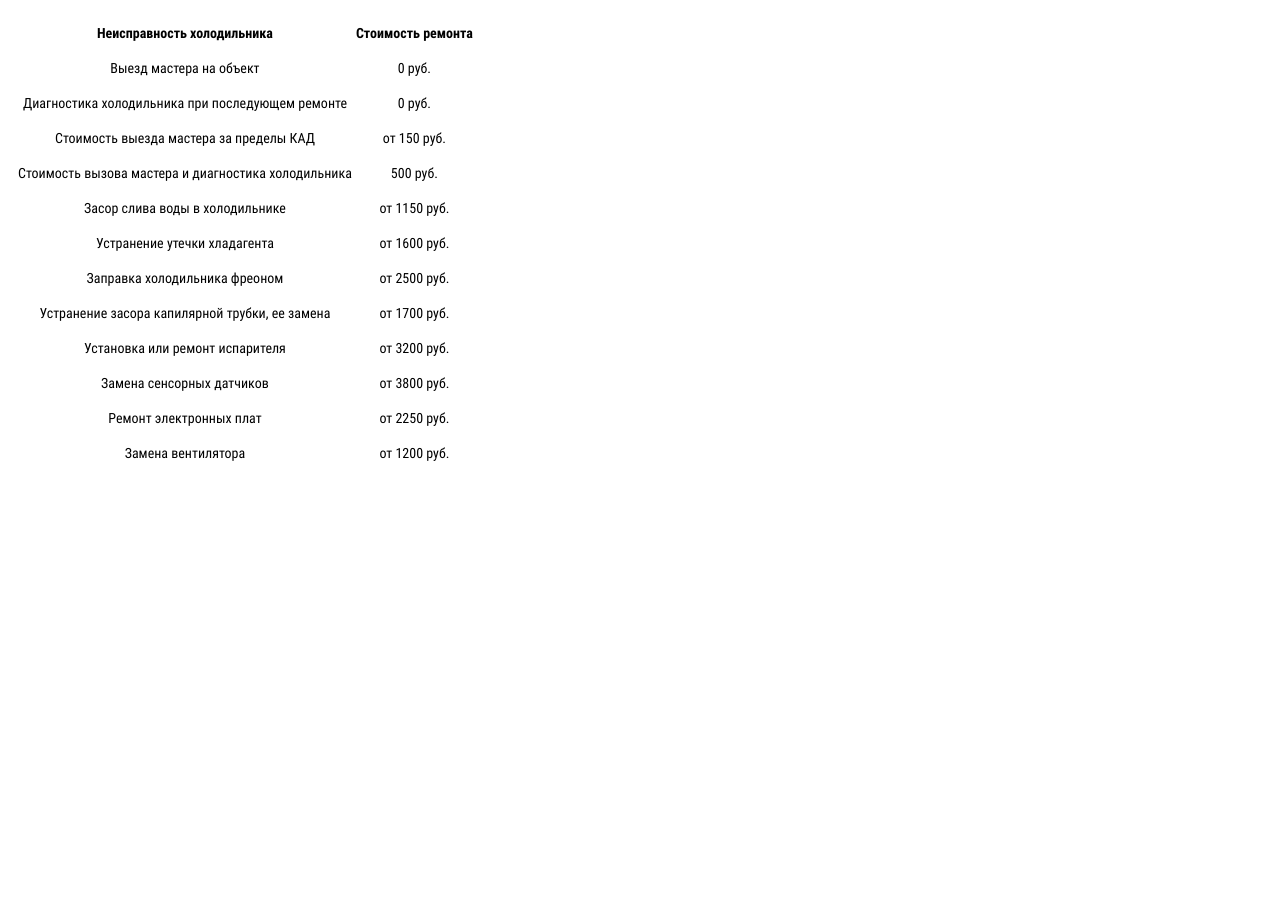
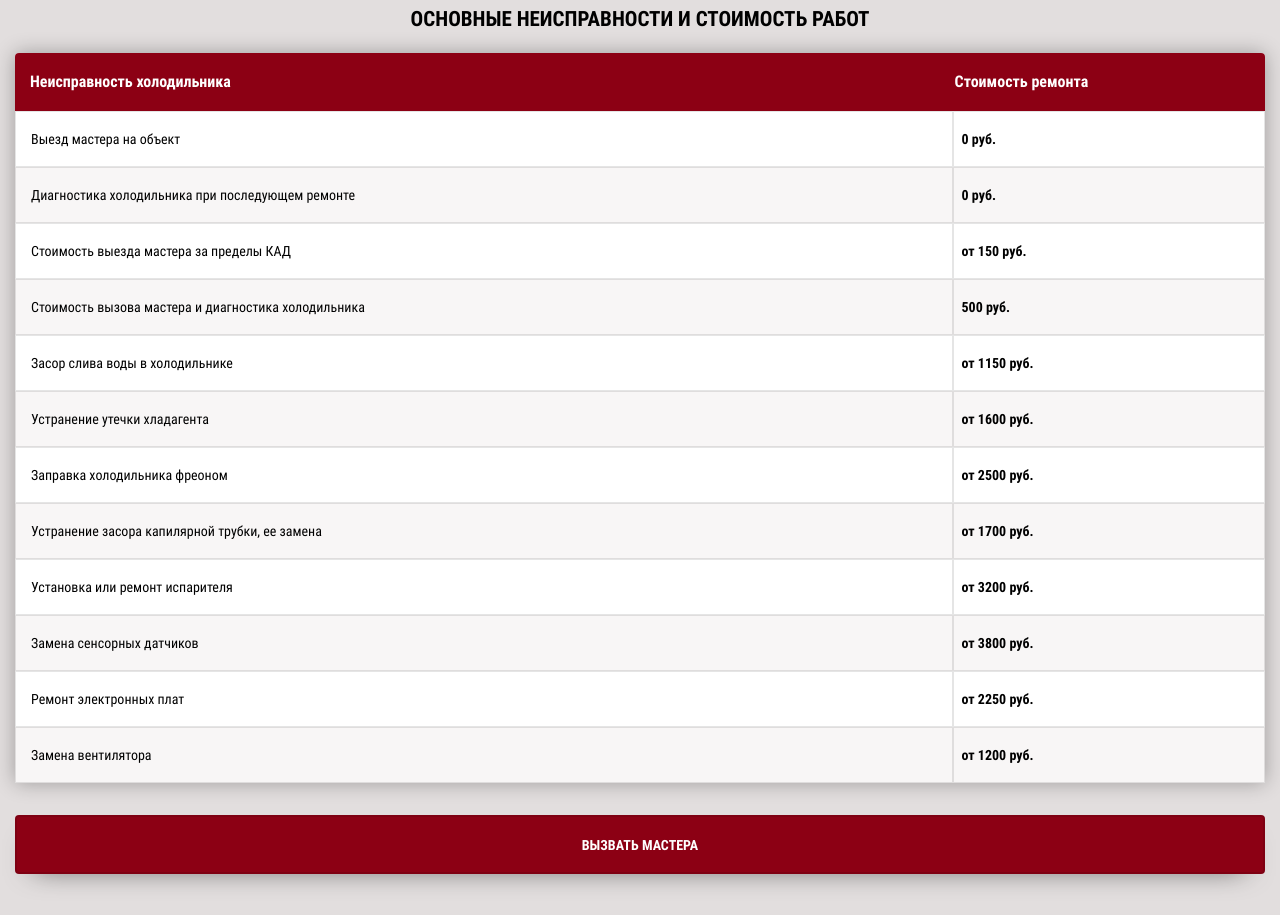
Before and after one commit to BeingAsNikita/testForJob, a website: page source/index.html in a window 1280 px wide. Shown: the part 1258-2173 px from the top of the page. Before the commit the page ends 1730 px from the top, so only its background shows below. Drawn offline with nearby package versions, Linux system fonts and the light colour scheme; files that its build step writes are made by us from their sources.

Commit message:
таблица мобильная версия

```diff
--- a/source/index.html
+++ b/source/index.html
@@ -64,61 +64,62 @@
     <section class="price-list container">
       <h2 class="price-list__title">Основные неисправности
 и стоимость работ</h2>
-      <table class="price-list__table">
-        <tr class="price-list__row">
-          <th class="table__header">Неисправность холодильника</th>
-          <th class="table__header">Стоимость ремонта</th>
-        </tr>
-        <tr class="price-list__row">
-          <td class="price-list__name">Выезд мастера на объект</td>
-          <td class="price-list__price">0 руб.</td>
-        </tr>
-        <tr class="price-list__row">
-          <td class="price-list__name">Диагностика холодильника при последующем ремонте</td>
-          <td class="price-list__price">0 руб.</td>
-        </tr>
-        <tr class="price-list__row">
-          <td class="price-list__name">Стоимость выезда мастера за пределы КАД</td>
-          <td class="price-list__price">от 150 руб.</td>
-        </tr>
-        <tr class="price-list__row">
-          <td class="price-list__name">Стоимость вызова мастера и диагностика холодильника</td>
-          <td class="price-list__price">500 руб.</td>
-        </tr>
-        <tr class="price-list__row">
-          <td class="price-list__name">Засор слива воды в холодильнике</td>
-          <td class="price-list__price">от 1150 руб.</td>
-        </tr>
-        <tr class="price-list__row">
-          <td class="price-list__name">Устранение утечки хладагента</td>
-          <td class="price-list__price">от 1600 руб.</td>
-        </tr>
-        <tr class="price-list__row">
-          <td class="price-list__name">Заправка холодильника фреоном</td>
-          <td class="price-list__price">от 2500 руб.</td>
-        </tr>
-        <tr class="price-list__row">
-          <td class="price-list__name">Устранение засора капилярной трубки, ее замена</td>
-          <td class="price-list__price">от 1700 руб.</td>
-        </tr>
-        <tr class="price-list__row">
-          <td class="price-list__name">Установка или ремонт испарителя</td>
-          <td class="price-list__price">от 3200 руб.</td>
-        </tr>
-        <tr class="price-list__row">
-          <td class="price-list__name">Замена сенсорных датчиков</td>
-          <td class="price-list__price">от 3800 руб.</td>
-        </tr>
-        <tr class="price-list__row">
-          <td class="price-list__name">Ремонт электронных плат</td>
-          <td class="price-list__price">от 2250 руб.</td>
-        </tr>
-        <tr class="price-list__row">
-          <td class="price-list__name">Замена вентилятора</td>
-          <td class="price-list__price">от 1200 руб.</td>
-        </tr>
+      <div class="price-list__table">
+        <header class="price-list__row">
+          <div class="table__header table__header--name">Неисправность холодильника</div>
+          <div class="table__header table__header--price">Стоимость ремонта</div>
+        </header>
+        <div class="price-list__row">
+          <div class="price-list__name">Выезд мастера на объект</div>
+          <div class="price-list__price">0 руб.</div>
+        </div>
+        <div class="price-list__row">
+          <div class="price-list__name">Диагностика холодильника при последующем ремонте</div>
+          <div class="price-list__price">0 руб.</div>
+        </div>
+        <div class="price-list__row">
+          <div class="price-list__name">Стоимость выезда мастера за пределы КАД</div>
+          <div class="price-list__price">от 150 руб.</div>
+        </div>
+        <div class="price-list__row">
+          <div class="price-list__name">Стоимость вызова мастера и диагностика холодильника</div>
+          <div class="price-list__price">500 руб.</div>
+        </div>
+        <div class="price-list__row">
+          <div class="price-list__name">Засор слива воды в холодильнике</div>
+          <div class="price-list__price">от 1150 руб.</div>
+        </div>
+        <div class="price-list__row">
+          <div class="price-list__name">Устранение утечки хладагента</div>
+          <div class="price-list__price">от 1600 руб.</div>
+        </div>
+        <div class="price-list__row">
+          <div class="price-list__name">Заправка холодильника фреоном</div>
+          <div class="price-list__price">от 2500 руб.</div>
+        </div>
+        <div class="price-list__row">
+          <div class="price-list__name">Устранение засора капилярной трубки, ее замена</div>
+          <div class="price-list__price">от 1700 руб.</div>
+        </div>
+        <div class="price-list__row">
+          <div class="price-list__name">Установка или ремонт испарителя</div>
+          <div class="price-list__price">от 3200 руб.</div>
+        </div>
+        <div class="price-list__row">
+          <div class="price-list__name">Замена сенсорных датчиков</div>
+          <div class="price-list__price">от 3800 руб.</div>
+        </div>
+        <div class="price-list__row">
+          <div class="price-list__name">Ремонт электронных плат</div>
+          <div class="price-list__price">от 2250 руб.</div>
+        </div>
+        <div class="price-list__row">
+          <div class="price-list__name">Замена вентилятора</div>
+          <div class="price-list__price">от 1200 руб.</div>
+        </div>
+      </div>
 
-      </table>
+      <a href="#" class="button__callback button__callback--form">Вызвать мастера</a>
 
     </section>
 </body>
--- a/source/sass/components/buttons.scss
+++ b/source/sass/components/buttons.scss
@@ -11,7 +11,7 @@
   padding-right: 13px;
   padding-bottom: 11px;
   border: 3px solid $primary-light;
-  border-radius: 3px;
+  border-radius: 4px;
   margin: 0 auto;
   margin-top: 23px;
 
--- a/source/sass/components/form.scss
+++ b/source/sass/components/form.scss
@@ -12,7 +12,7 @@
   left: 50%;
   margin-left: -145px;
   border-radius: 3px;
-  box-shadow: -1px 10px 19px -6px rgba(0, 0, 0, 0.35);
+  box-shadow: 0 0 20px rgba(0, 0, 0, 0.3);
 }
 
 .form__title {
@@ -34,7 +34,7 @@
   padding-top: 12px;
   padding-right: 13px;
   padding-bottom: 11px;
-  border-radius: 3px;
+  border-radius: 4px;
   border: 2px solid rgba($primary-dark, 0.1);
 
   &::placeholder {
--- a/source/sass/components/price-list.scss
+++ b/source/sass/components/price-list.scss
@@ -1,5 +1,8 @@
 .price-list {
+  padding-top: 38px;
+  padding-bottom: 41px;
   color: $primary-dark;
+  background-color: $input;
   text-align: center;
   line-height: 31px;
 }
@@ -7,3 +10,71 @@
 .price-list__title {
   text-transform: uppercase;
 }
+
+.price-list__table {
+  position: relative;
+  display: table;
+  width: 100%;
+  margin-bottom: 32px;
+  line-height: 18px;
+  border-radius: 4px;
+  box-shadow: 0 0 20px rgba(0, 0, 0, 0.3);
+}
+
+.price-list__row {
+  display: table-row;
+  background-color: $primary-light;
+
+  &:nth-child(2n-1) {
+    background-color: $table;
+    height: 56px;
+  }
+}
+
+.table__header {
+  display: table-cell;
+  color: $primary-light;
+  font-size: 16px;
+  font-weight: bold;
+  background-color: $accent;
+  text-align: left;
+  padding-left: 15px;
+  padding-top: 9px;
+  padding-bottom: 9px;
+  width: 50%;
+  height: 58px;
+  vertical-align: middle;
+
+  &--price {
+    border-top-right-radius: 4px;
+    padding-left: 2px;
+  }
+
+  &--name {
+    border-top-left-radius: 4px;
+    padding-right: 10px;
+  }
+}
+
+.price-list__name,
+.price-list__price, {
+  display: table-cell;
+  text-align: left;
+  height: 56px;
+  padding-top: 10px;
+  padding-bottom: 10px;
+  font-size: 14px;
+  border: 1px solid rgba($primary-dark, 0.1);
+  vertical-align: middle;
+}
+
+.price-list__name {
+  padding-left: 15px;
+  width: 75%;
+}
+
+.price-list__price {
+  padding-left: 8px;
+  text-align: left;
+  font-weight: bold;
+}
--- a/source/sass/primary/variables.scss
+++ b/source/sass/primary/variables.scss
@@ -2,6 +2,7 @@ $primary-dark:#000000;
 $primary-light:#ffffff;
 $input:#e2dede;
 $accent: #8c0014;
+$table: #f8f6f6;
 
 $tablet-width:660px;
 $desktop-width:960px;
```
